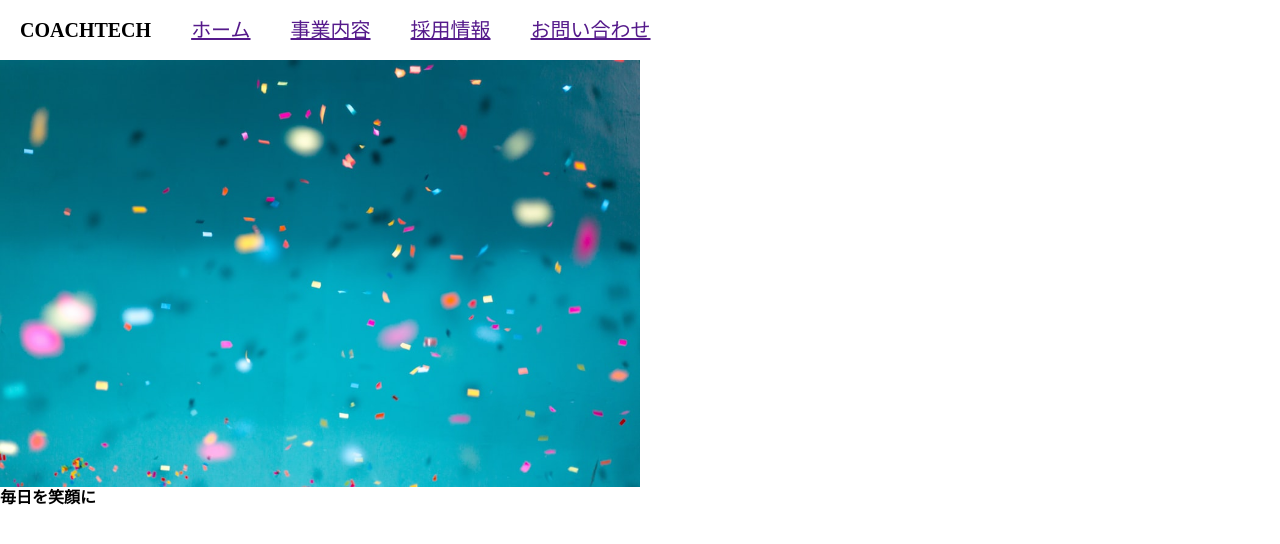
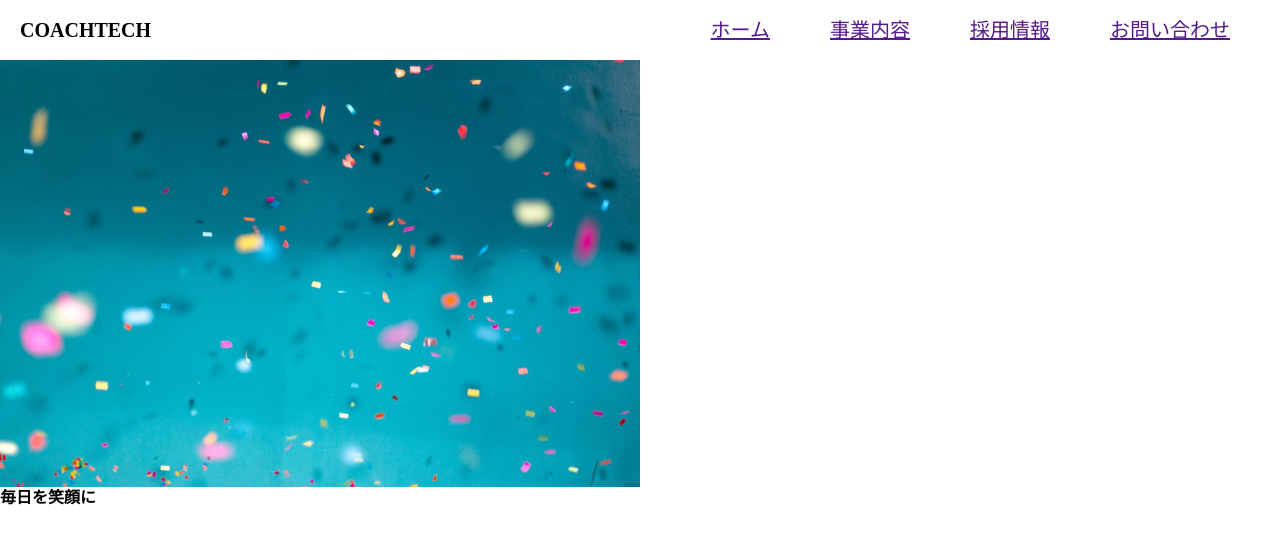
Before and after one commit to fujiikenichirou/20231003_fujii_css, a plain HTML site: page index.html in a window 1280 px wide. Drawn offline with Linux system fonts and the light colour scheme.

Commit message:
任意のメッセージ

```diff
--- a/css/style.css
+++ b/css/style.css
@@ -2,6 +2,7 @@
     display: flex;
     font-size: 20px;
     margin: 20px;
+    justify-content: space-between;
 }
 .header-nav {
     display: flex;
@@ -10,9 +11,13 @@
 .header-nav__list {
     display: flex;
     justify-content: flex-end;
-    margin-left: 40px;
+    margin: 0px 30px;
 }
 
 .card__img img{
     width: 50%;
 }
+.blue-box {
+    width: 500px;
+    background-color: blue;
+}
--- a/index.html
+++ b/index.html
@@ -8,7 +8,7 @@
     <link rel="stylesheet" href="css/style.css" />
 </head>
 <body>
-    <div class="header">
+    <header class="header">
         <h2 class="header-title">COACHTECH</h2>
         <nav>
             <ul class="header-nav">
@@ -18,7 +18,7 @@
                 <li><a href="" class="header-nav__list">お問い合わせ</a></li>
             </ul>
         </nav>
-    </div>
+    </header>
     <div class="card">
         <div class="card__img">
             <img src="img/firstview.jpeg" alt="">
```
